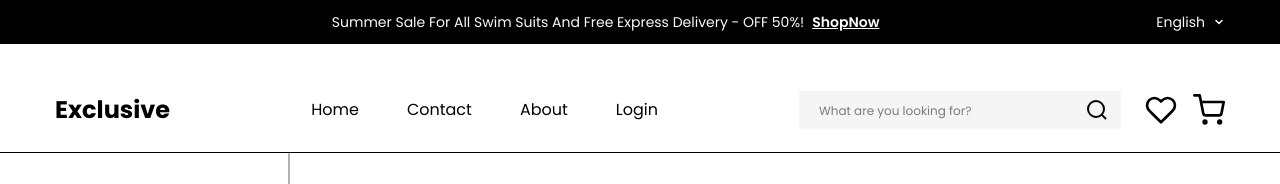
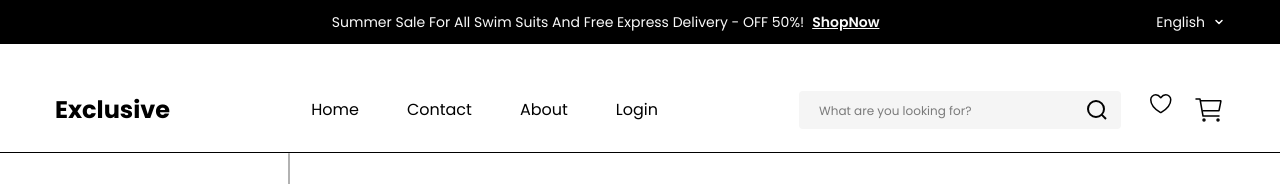
Before and after one commit to phwnganh/e-commerce-website-demo, a React (Vite) app in the folder ecommerce-website-demo/: page / in a window 1280 px wide. Shown: the top 184 px of the page. Built offline with nearby package versions, Linux system fonts and the light colour scheme; no server answers.

Commit message:
fix: the size of icon

```diff
--- a/ecommerce-website-demo/src/components/HeaderSection/MainNavigation.tsx
+++ b/ecommerce-website-demo/src/components/HeaderSection/MainNavigation.tsx
@@ -1,6 +1,7 @@
 import { NavLink } from "react-router-dom";
 import { HOMEPAGE, LOGIN, SIGNUP } from "../../constants/route.constants";
-
+import HeartIcon from '../../assets/heart-icon.svg'
+import CartIcon from '../../assets/Cart1.svg'
 const MainNavigation = () => {
   return (
     <section className="flex flex-row justify-between items-center py-[7px]">
@@ -51,7 +52,7 @@ const MainNavigation = () => {
         </div>
 
         <div className="flex gap-4">
-          <svg
+          {/* <svg
             width="32"
             height="32"
             viewBox="0 0 24 24"
@@ -62,9 +63,12 @@ const MainNavigation = () => {
             strokeLinejoin="round"
           >
             <path d="M20.84 4.61a5.5 5.5 0 0 0-7.78 0L12 5.67l-1.06-1.06a5.5 5.5 0 0 0-7.78 7.78l1.06 1.06L12 21.23l7.78-7.78 1.06-1.06a5.5 5.5 0 0 0 0-7.78z" />
-          </svg>
+          </svg> */}
+          <button className="w-8 h-8 flex justify-center">
+            <img src={HeartIcon} alt="heart-icon" />
+          </button>
 
-          <svg
+          {/* <svg
             width="32"
             height="32"
             viewBox="0 0 24 24"
@@ -77,7 +81,10 @@ const MainNavigation = () => {
             <circle cx="9" cy="21" r="1" />
             <circle cx="20" cy="21" r="1" />
             <path d="M1 1h4l2.68 13.39a2 2 0 0 0 2 1.61h9.72a2 2 0 0 0 2-1.61L23 6H6" />
-          </svg>
+          </svg> */}
+          <button className="w-8 h-8 flex justify-center">
+            <img src={CartIcon} alt="cart-icon" />
+          </button>
         </div>
       </div>
     </section>
--- a/ecommerce-website-demo/src/components/HomePage/BestSellerProductsList.tsx
+++ b/ecommerce-website-demo/src/components/HomePage/BestSellerProductsList.tsx
@@ -37,10 +37,10 @@ const BestSellerProductsList = () => {
                 className="w-full"
               />
               <div className="flex flex-col gap-2 absolute top-3 right-3 ">
-                <button className="bg-white flex items-center justify-center rounded-[50%] w-8 h-8 p-2.5">
+                <button className="bg-white flex justify-center rounded-[50%] w-8 h-8 p-2.5">
                   <img src={HeartIcon} alt="heart-icon" />
                 </button>
-                <button className="bg-white flex items-center justify-center rounded-[50%] w-8 h-8 p-2.5">
+                <button className="bg-white flex justify-center rounded-[50%] w-8 h-8 p-2.5">
                   <img src={EyeIcon} alt="eye-icon" />
                 </button>
               </div>
--- a/ecommerce-website-demo/src/components/HomePage/ProductsExplorationList.tsx
+++ b/ecommerce-website-demo/src/components/HomePage/ProductsExplorationList.tsx
@@ -57,10 +57,10 @@ const ProductsExplorationList = () => {
                   className="w-full"
                 />
                 <div className="flex flex-col gap-2 absolute top-3 right-3 ">
-                  <button className="bg-white flex items-center justify-center rounded-[50%] w-8 h-8 p-2.5">
+                  <button className="bg-white flex justify-center rounded-[50%] w-8 h-8 p-2.5">
                     <img src={HeartIcon} alt="heart-icon" />
                   </button>
-                  <button className="bg-white flex items-center justify-center rounded-[50%] w-8 h-8 p-2.5">
+                  <button className="bg-white flex justify-center rounded-[50%] w-8 h-8 p-2.5">
                     <img src={EyeIcon} alt="eye-icon" />
                   </button>
                 </div>
--- a/ecommerce-website-demo/src/components/HomePage/TodaysProductsList.tsx
+++ b/ecommerce-website-demo/src/components/HomePage/TodaysProductsList.tsx
@@ -82,10 +82,10 @@ const TodaysProductsList = () => {
                 className="w-full"
               />
               <div className="flex flex-col gap-2 absolute top-3 right-3 ">
-                <button className="bg-white flex items-center justify-center rounded-[50%] w-8 h-8 p-2.5">
+                <button className="bg-white flex justify-center rounded-[50%] w-8 h-8 p-2.5">
                   <img src={HeartIcon} alt="heart-icon" />
                 </button>
-                <button className="bg-white flex items-center justify-center rounded-[50%] w-8 h-8 p-2.5">
+                <button className="bg-white flex justify-center rounded-[50%] w-8 h-8 p-2.5">
                   <img src={EyeIcon} alt="eye-icon" />
                 </button>
               </div>
```
